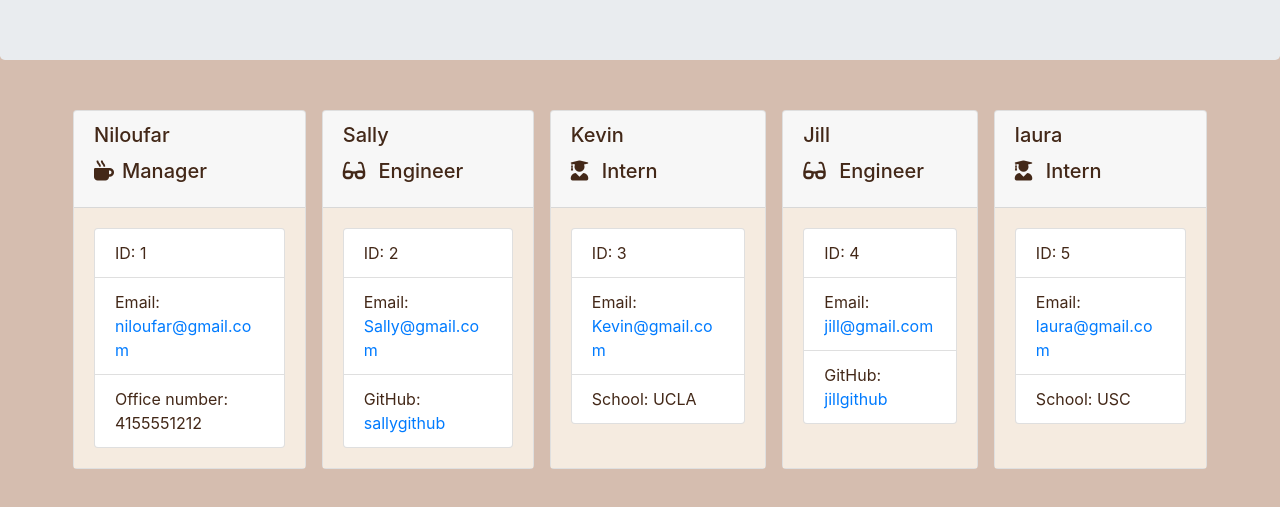
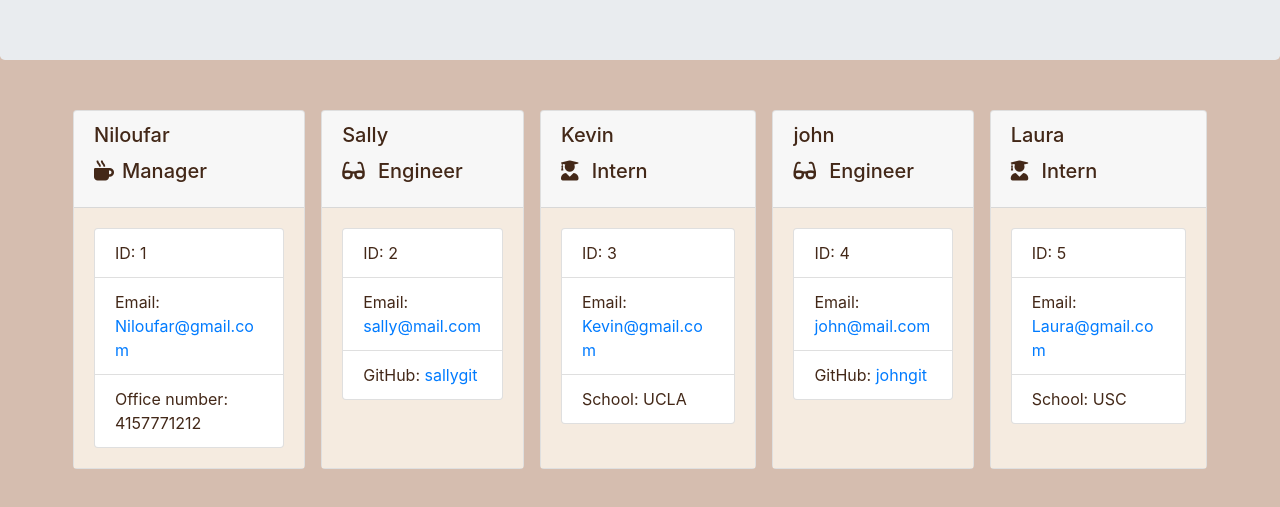
Before and after one commit to Me-ross/team-profile, a website: page Main/dist/teamProfile.html in a window 1280 px wide. Shown: the part 163-670 px from the top of the page. Drawn offline with nearby package versions, Linux system fonts and the light colour scheme.

```diff
--- a/Main/dist/teamProfile.html
+++ b/Main/dist/teamProfile.html
@@ -36,8 +36,8 @@
         <div class="card-body">
           <ul class="list-group">
             <li class="list-group-item ">ID: 1</li>
-            <li class="list-group-item">Email: <a href="mailto:niloufar@gmail.com">niloufar@gmail.com</a></li>
-            <li class="list-group-item">Office number: 4155551212</li>
+            <li class="list-group-item">Email: <a href="mailto:Niloufar@gmail.com">Niloufar@gmail.com</a></li>
+            <li class="list-group-item">Office number: 4157771212</li>
           </ul>
         </div>
       </div><div class="card employee m-2">
@@ -48,8 +48,8 @@
           <div class="card-body">
             <ul class="list-group">
               <li class="list-group-item ">ID: 2</li>
-              <li class="list-group-item">Email: <a href="mailto:Sally@gmail.com">Sally@gmail.com</a></li>
-              <li class="list-group-item">GitHub: <a href="https://github.com/sallyhub" target="_blank" >sallygithub</a></li>
+              <li class="list-group-item">Email: <a href="mailto:sally@mail.com">sally@mail.com</a></li>
+              <li class="list-group-item">GitHub: <a href="https://github.com/sallyhub" target="_blank" >sallygit</a></li>
             </ul>
           </div>
         </div> <div class="card employee m-2">
@@ -66,25 +66,25 @@
             </div>
           </div> <div class="card employee m-2">
           <div class="card-header">
-          <h5 class="card-title">Jill</h5>
+          <h5 class="card-title">john</h5>
           <h5 class="card-title"><i class="fas fa-glasses mr-2"></i> Engineer</h5>
           </div>
           <div class="card-body">
             <ul class="list-group">
               <li class="list-group-item ">ID: 4</li>
-              <li class="list-group-item">Email: <a href="mailto:jill@gmail.com">jill@gmail.com</a></li>
-              <li class="list-group-item">GitHub: <a href="https://github.com/sallyhub" target="_blank" >jillgithub</a></li>
+              <li class="list-group-item">Email: <a href="mailto:john@mail.com">john@mail.com</a></li>
+              <li class="list-group-item">GitHub: <a href="https://github.com/sallyhub" target="_blank" >johngit</a></li>
             </ul>
           </div>
         </div> <div class="card employee m-2">
           <div class="card-header">
-            <h5 class="card-title">laura</h5>
+            <h5 class="card-title">Laura</h5>
             <h5 class="card-title"><i class="fas fa-user-graduate mr-2"></i> Intern</h5>
           </div>
             <div class="card-body">
               <ul class="list-group">
                 <li class="list-group-item ">ID: 5</li>
-                <li class="list-group-item">Email: <a href="mailto:laura@gmail.com">laura@gmail.com</a></li>
+                <li class="list-group-item">Email: <a href="mailto:Laura@gmail.com">Laura@gmail.com</a></li>
                 <li class="list-group-item">School: USC</li>
               </ul>
             </div>
```
Also changed, not shown: Main/README.md.
